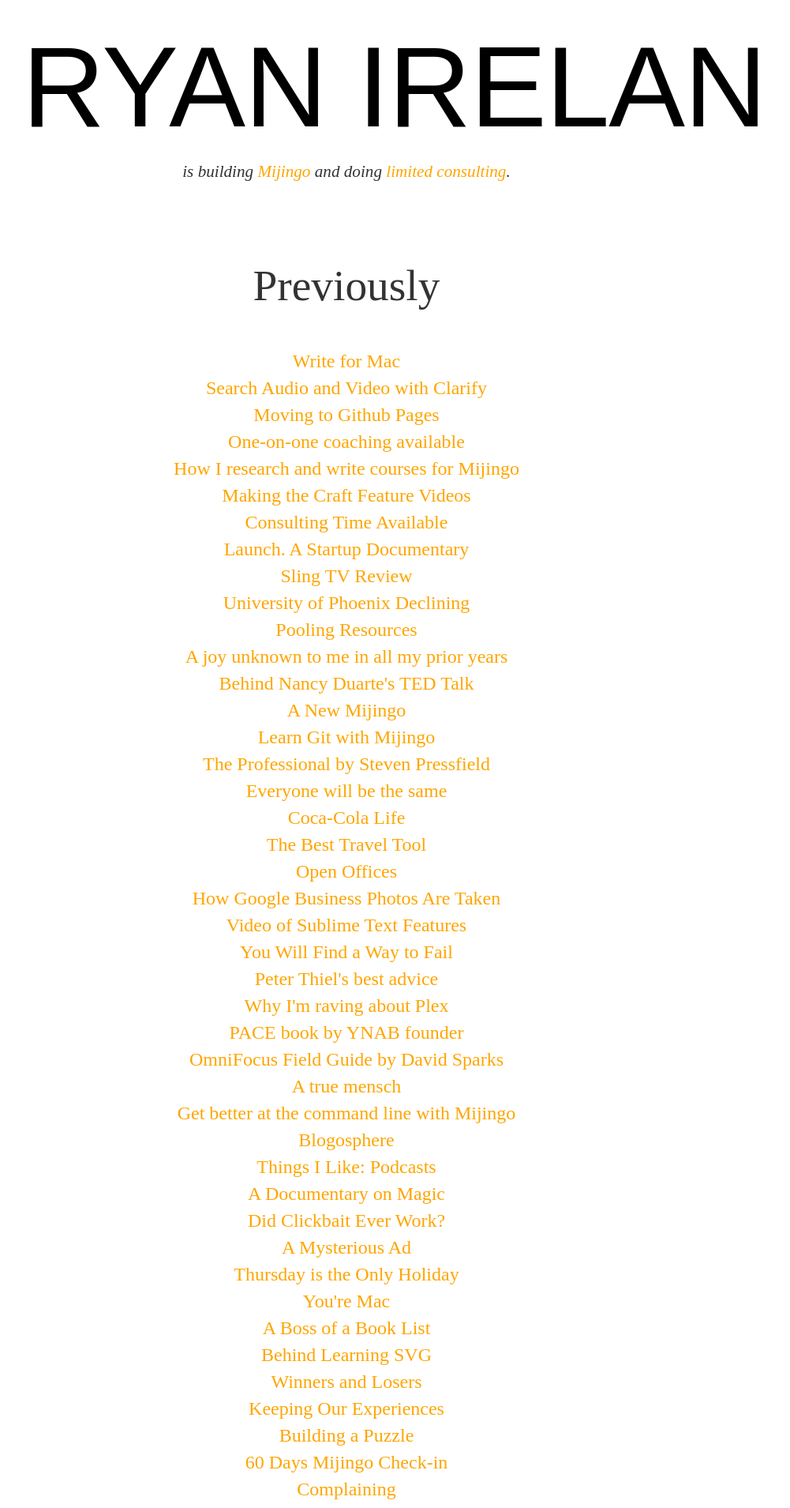
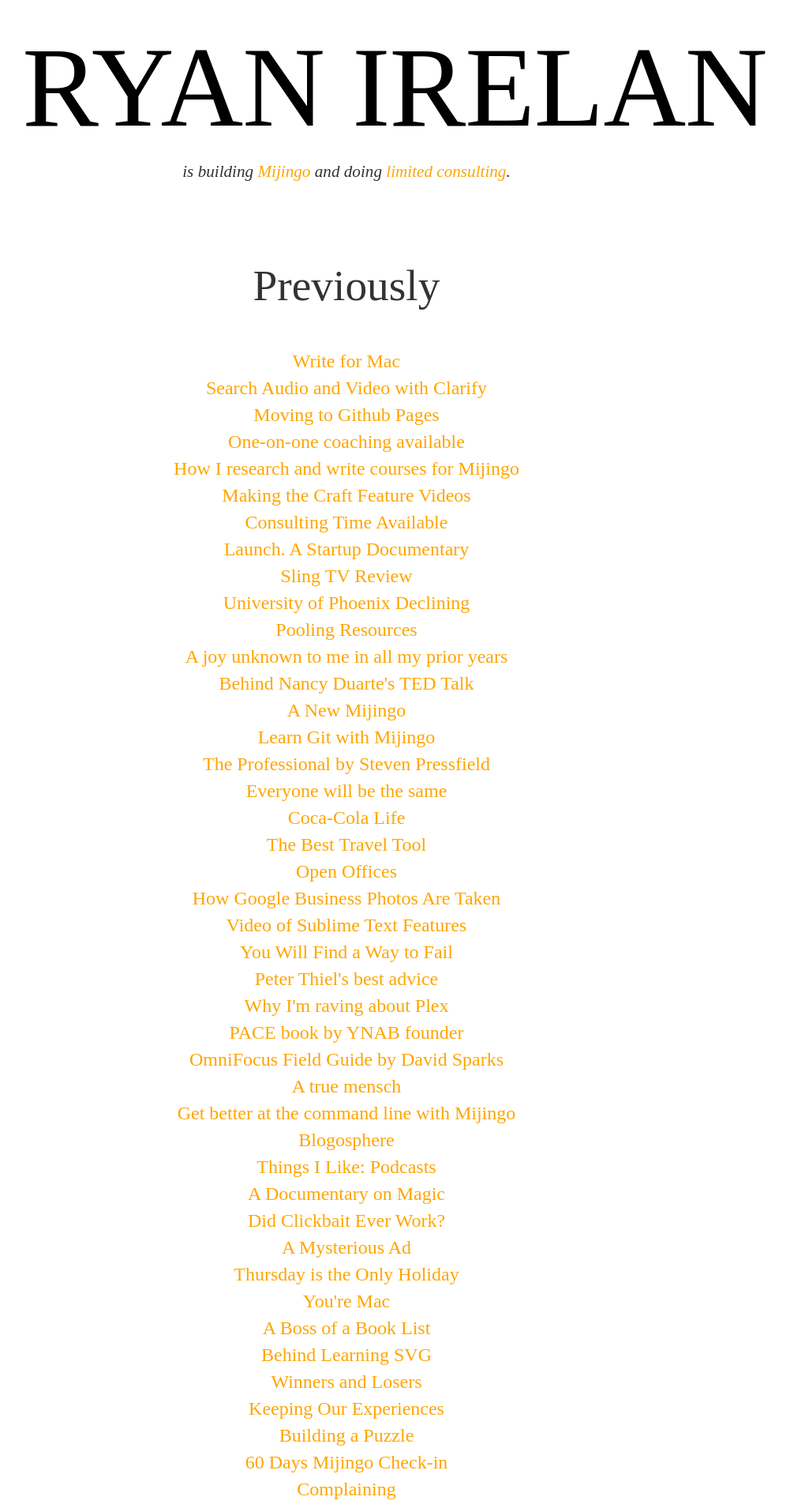
Before and after one commit to ryanirelan/ryanirelan.github.io, a Jekyll site: the page built from archive.html, in a window 1280 px wide. Shown: the top 1909 px of the page at 79% size, without its empty margins (201-1202 px from the left). Built offline with Jekyll 4.4.1, drawn with Linux system fonts in a browser that asks for light colours; nearby versions of some CDN libraries; some web fonts are replaced.

Commit message:
Update screen.css

```diff
--- a/stylesheets/screen.css
+++ b/stylesheets/screen.css
@@ -110,8 +110,9 @@
   text-transform: uppercase;
   letter-spacing: -1px;
   color: #000;
-  font-weight: 400;
-  font-family: "myriad-pro-condensed",sans-serif;
+  font-family: 'Tungsten A', 'Tungsten B';
+  font-weight: 500;
+  font-style: normal;
   margin: 0;
   padding: 0;
   text-align: center; }
```
